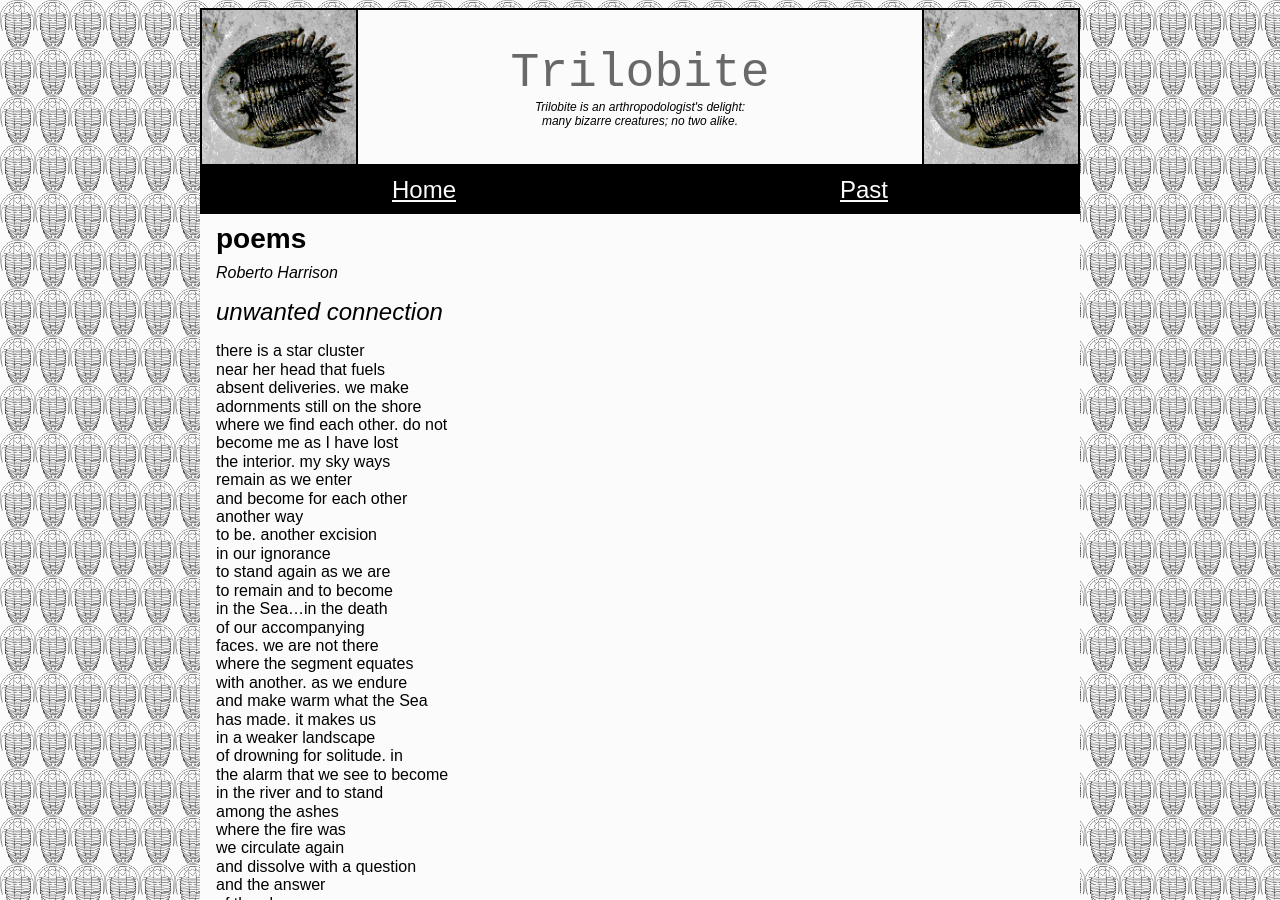
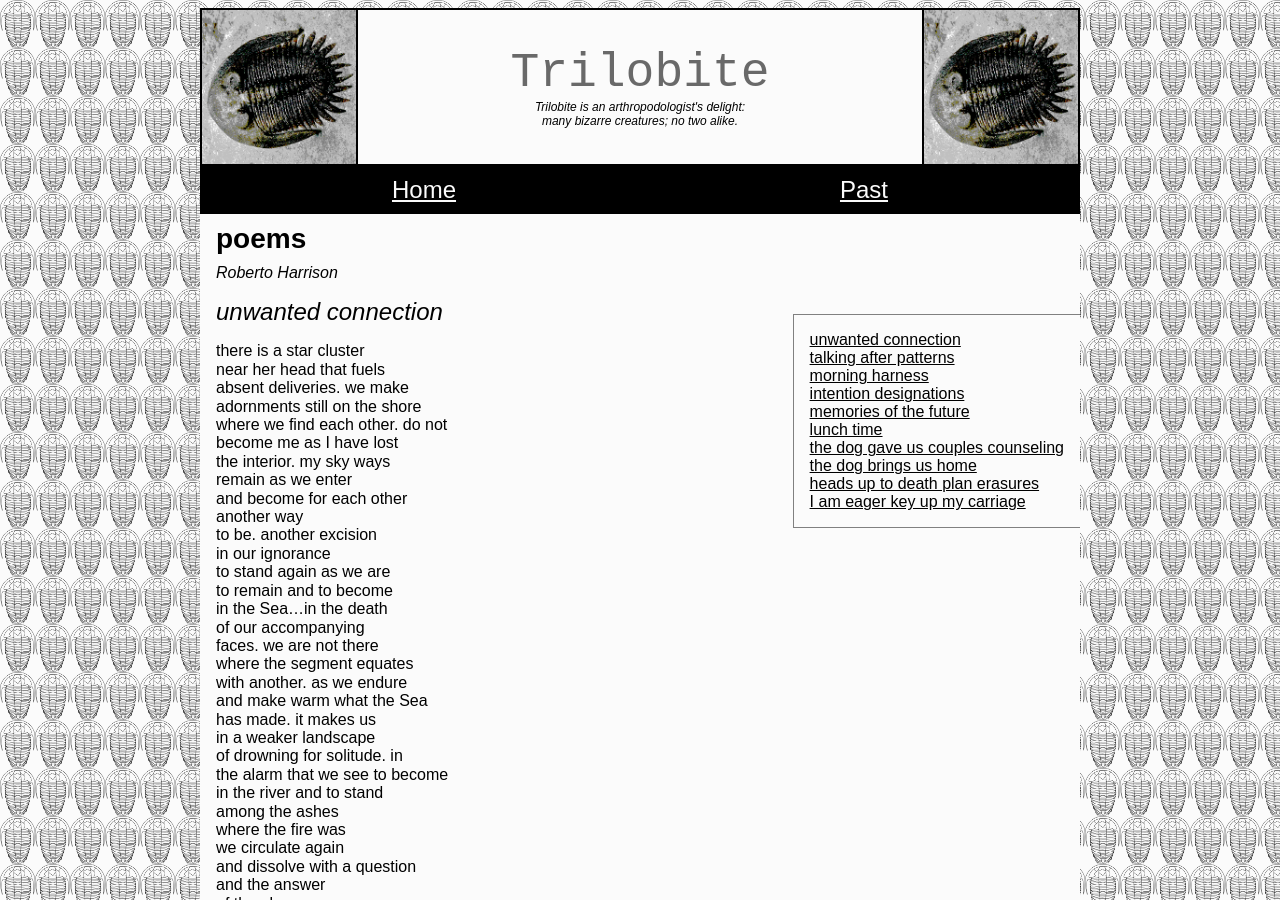
Before and after one commit to trilobite-poetry/trilobite-poetry.github.io, a Jekyll site: the page built from issues/_current/harrison.md, in a window 1280 px wide and 900 px high. Built offline with Jekyll 4.4.1, drawn with Linux system fonts in a browser that asks for light colours.

Commit message:
give harrison a toc (?)

```diff
--- a/issues/_current/harrison.md
+++ b/issues/_current/harrison.md
@@ -1,7 +1,20 @@
 ---
 title: poems
 contributor: Roberto Harrison
+custom_css: toc
 ---
+
+- [unwanted connection](#unwanted-connection)
+- [talking after patterns](#talking-after-patterns)
+- [morning harness](#morning-harness)
+- [intention designations](#intention-designations)
+- [memories of the future](#memories-of-the-future)
+- [lunch time](#lunch-time)
+- [the dog gave us couples counseling](#the-dog-gave-us-couples-counseling)
+- [the dog brings us home](#the-dog-brings-us-home)
+- [heads up to death plan erasures](#heads-up-to-death-plan-erasures)
+- [I am eager key up my carriage](#I-am-eager-key-up-my-carriage)
+{: #toc }
 
 ## unwanted connection
 
```
